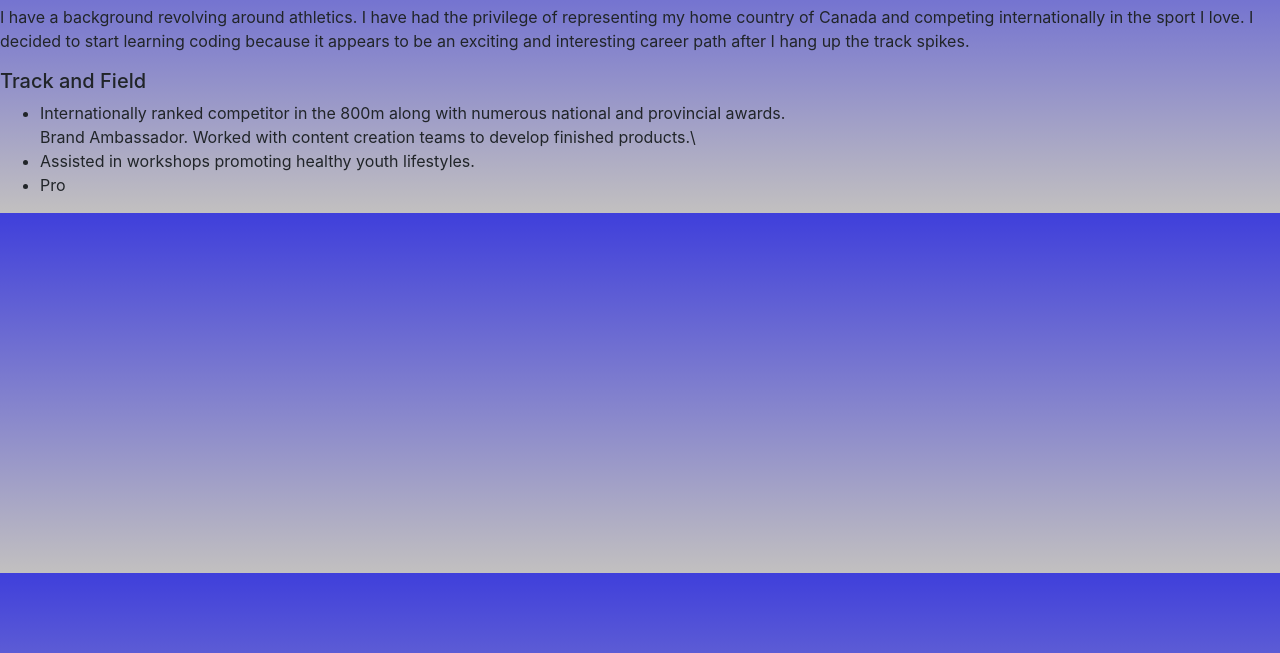
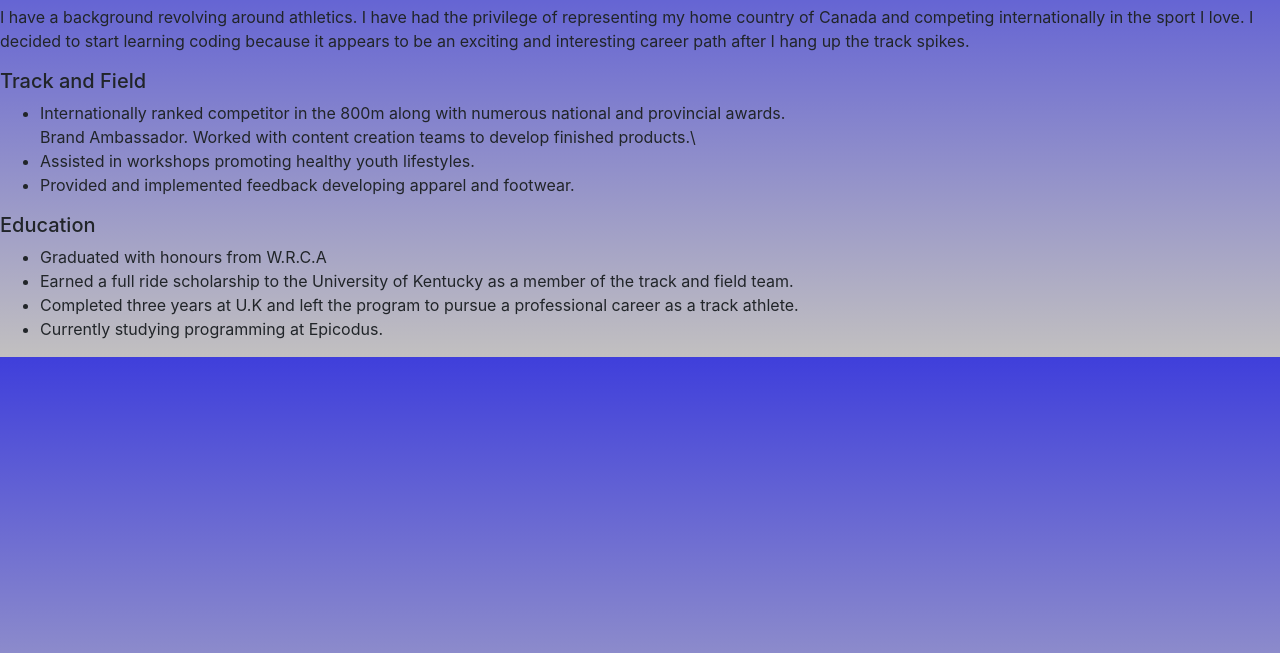
Before and after one commit to CanadianRunner/Portfolio-Project, a plain HTML site: page index.html in a window 1280 px wide. Shown: the part 147-800 px from the top of the page. Drawn offline with Linux system fonts and the light colour scheme.

Commit message:
add image and created css rules for image

```diff
--- a/index.html
+++ b/index.html
@@ -11,7 +11,7 @@
   <h1><Strong>About Me!</Strong><img src="Images/sean112.jpg" alt="logo"></h1>
 
   <body>
-    <div class="content">
+    <div class="Background">
       <h5>Sean's Background</h5>
       <p>I have a background revolving around athletics. I have had the privilege of representing my home country of
         Canada and competing internationally in the sport I love. I decided to start learning coding because it appears
@@ -22,10 +22,19 @@
         <lil>Brand Ambassador.</lil>
         <lil>Worked with content creation teams to develop finished products.</lil>\
         <li>Assisted in workshops promoting healthy youth lifestyles.</li>
-        <li>Pro</li>
+        <li>Provided and implemented feedback developing apparel and footwear.</li>
       </ul>
+      </div>
+      <div class="Education">
+      <h5>Education</h5>
+      <ul>
+        <li>Graduated with honours from W.R.C.A</li>
+        <li>Earned a full ride scholarship to the University of Kentucky as a member of the track and field team.</li>
+        <li>Completed three years at U.K and left the program to pursue a professional career as a track athlete.</li>
+        <li>Currently studying programming at Epicodus.</li>
+      </ul>
+      </div>
 
-    </div>
 
   </body>
 
```
